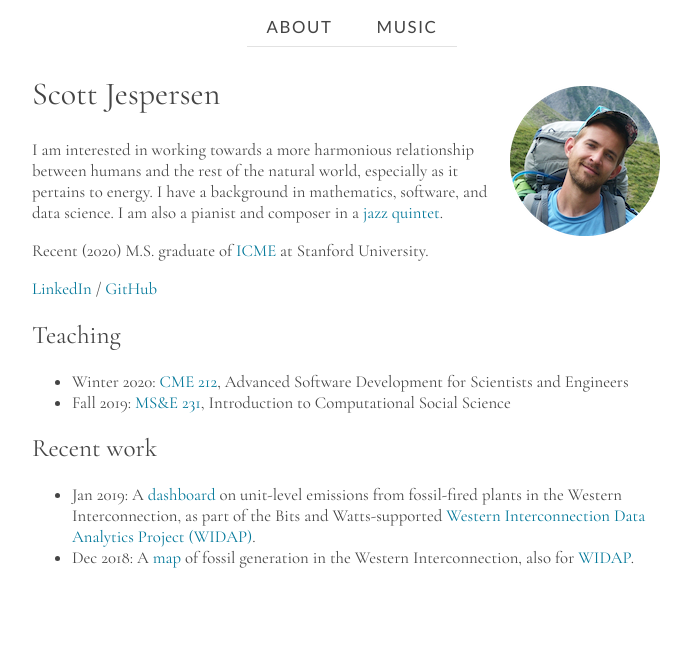
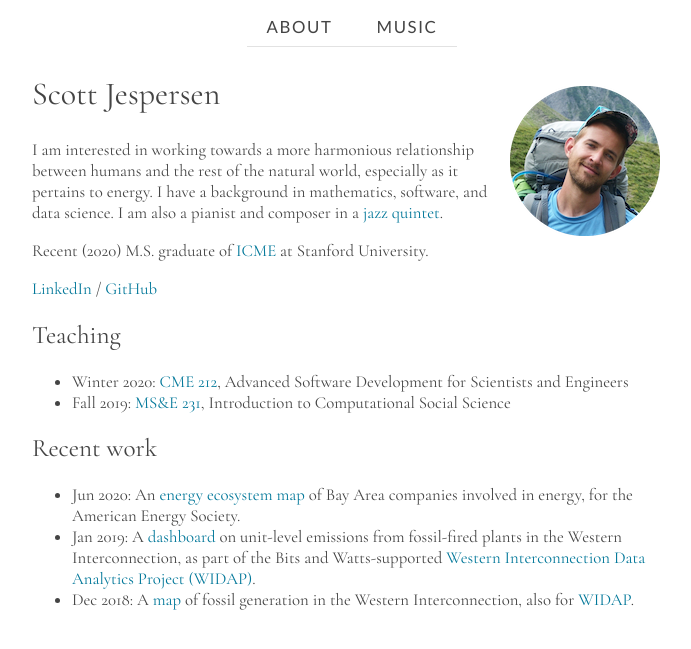
Before and after one commit to sdjespersen/sdjespersen.github.io, a Jekyll site: the page built from index.md, in a window 1280 px wide. Shown: the top 649 px of the page, without its empty margins (288-979 px from the left). Built offline with Jekyll 4.4.1, drawn with Linux system fonts in a browser that asks for light colours.

Commit message:
a few more about updates

```diff
--- a/index.md
+++ b/index.md
@@ -27,12 +27,14 @@ University.
 
 ## Recent work
 
-* Jan 2019: A
-[dashboard](http://web.stanford.edu/group/widap/unit_level_dashboard.html) on
-unit-level emissions from fossil-fired plants in the Western Interconnection, as
-part of the Bits and Watts-supported
-[Western Interconnection Data Analytics Project (WIDAP)][1].
+* Jun 2020: An [energy ecosystem map][2] of Bay Area companies involved in
+  energy, for the American Energy Society.
+* Jan 2019: A [dashboard][3] on unit-level emissions from fossil-fired plants in
+  the Western Interconnection, as part of the Bits and Watts-supported
+  [Western Interconnection Data Analytics Project (WIDAP)][1].
 * Dec 2018: A [map](http://web.stanford.edu/group/widap/powerplant_map.html)
-of fossil generation in the Western Interconnection, also for [WIDAP][1].
+  of fossil generation in the Western Interconnection, also for [WIDAP][1].
 
 [1]: https://energy.stanford.edu/bitsandwatts/western-interconnection-data-analytics-project-widap
+[2]: https://energy-society.github.io/energy-industry-maps/
+[3]: http://web.stanford.edu/group/widap/unit_level_dashboard.html
```
